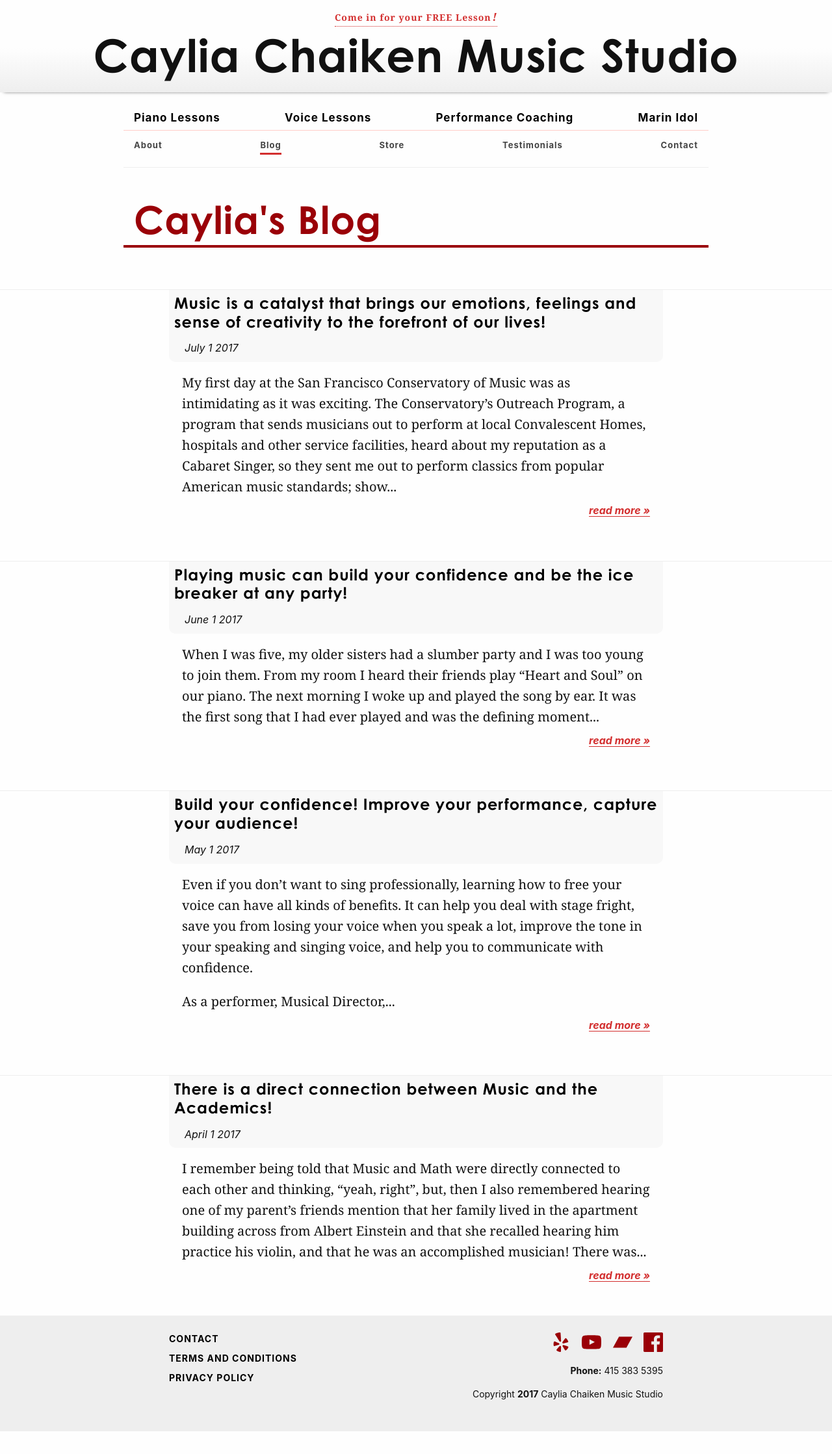
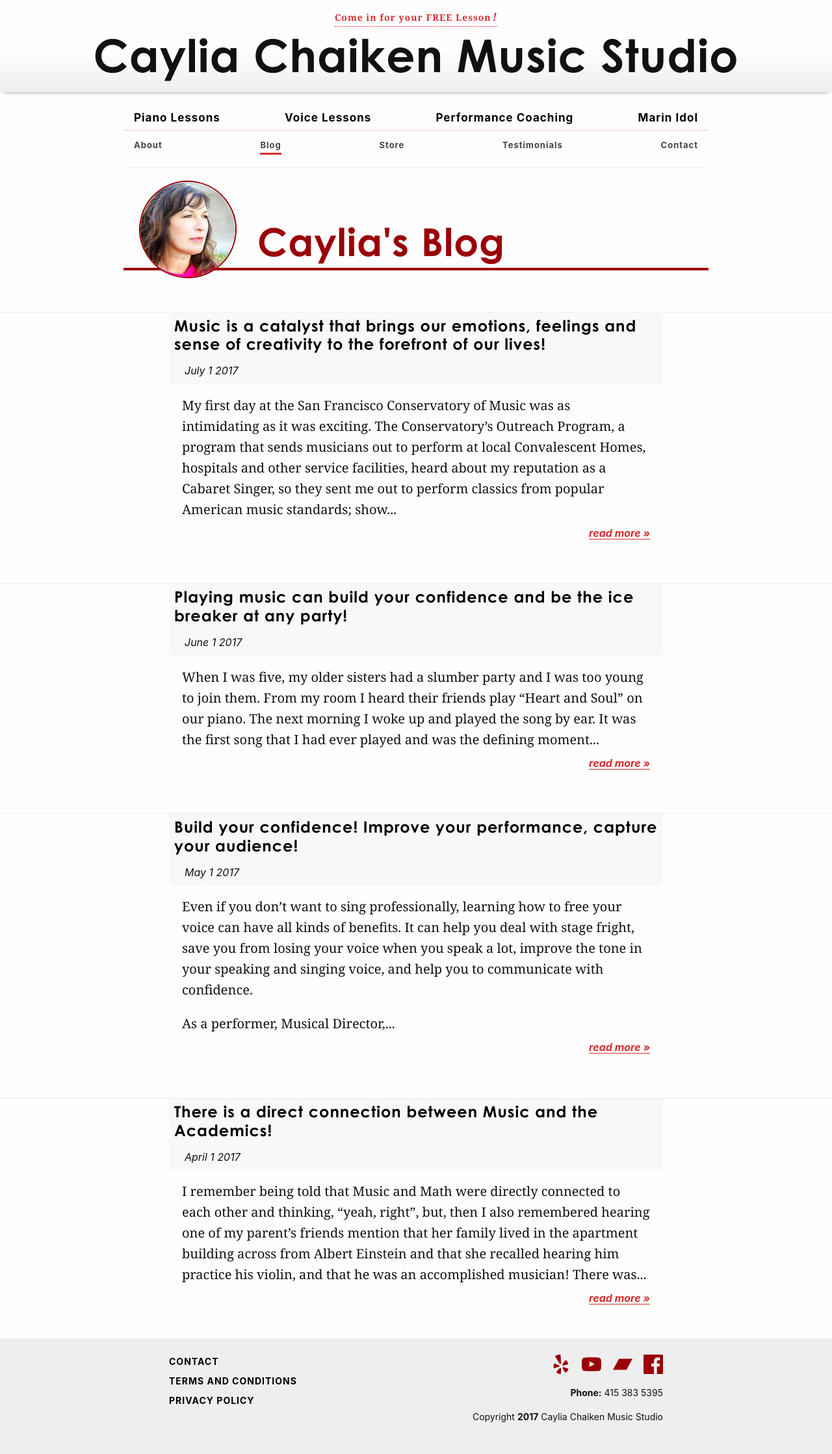
Before and after one commit to cchaiken/ccms, a Jekyll site: the page built from blog/index.html, in a window 1280 px wide. Shown: the whole page at 65% size. Built offline with Jekyll 4.4.1, drawn with Linux system fonts in a browser that asks for light colours; some web fonts are replaced; the list of posts is cut into pages by our own code; before the commit the page ends 2202 px from its top, so only the background shows below that.

Commit message:
add caylia avatar to blog index heading

```diff
--- a/_layouts/default.html
+++ b/_layouts/default.html
@@ -14,10 +14,11 @@
   <main>
   {% if page.intro.main or page.intro.sub %}
   {% if page.intro.style == 'plain' %}
-    <section class="intro plain">
+    <section class="intro plain{% if page.intro.image %} has-avatar{% endif %}">
   {% else %}
     <section class="intro pattern">
   {% endif %}
+      {% if page.intro.image and page.intro.style == 'plain' %}<img src="{{ page.intro.image | relative_url }}">{% endif %}
       {% if page.id == 'home' %}<h2>{% else %}<h1>{% endif %}
         {% if page.intro.main %}{{ page.intro.main }}{% endif %}
         {% if page.intro.sub %}<span>{{ page.intro.sub }}</span>{% endif %}
--- a/_sass/structure/_sections.scss
+++ b/_sass/structure/_sections.scss
@@ -65,6 +65,33 @@ section {
       h1 {
         font-size: 59.2px; font-size: 3.7rem;
       }
+    }
+  }
+  main &.has-avatar {
+    display: flex;
+    align-items: flex-end;
+    justify-content: flex-start;
+    padding-top: .2em;
+    @media (min-width: 400px) { padding-top: .5em; }
+
+    &::after {
+      content: '';
+      display: block;
+      clear: both;
+    }
+    img {
+      border: 1px solid $c-secondary-dark;
+      border-radius: 100%;
+      display: inline-block;
+      margin: 0 0 -20px .2em;
+      max-width: 70px;
+      transform: rotate(12deg);
+      @media (min-width: 500px) { max-width: 100px; }
+      @media (min-width: 600px) { border-width: 2px; max-width: 150px; }
+      @media (min-width: 800px) { margin-right: 32px; }
+    }
+    h1 {
+      display: inline-block;
     }
   }
 
--- a/blog/index.html
+++ b/blog/index.html
@@ -4,6 +4,7 @@ id: blog
 intro:
   main: Caylia's Blog
   style: plain
+  image: "/uploads/caylia-blog.jpg"
 ---
 
 {% for post in paginator.posts %}
```
Also changed, not shown: _uploads/caylia-blog.jpg (added).
